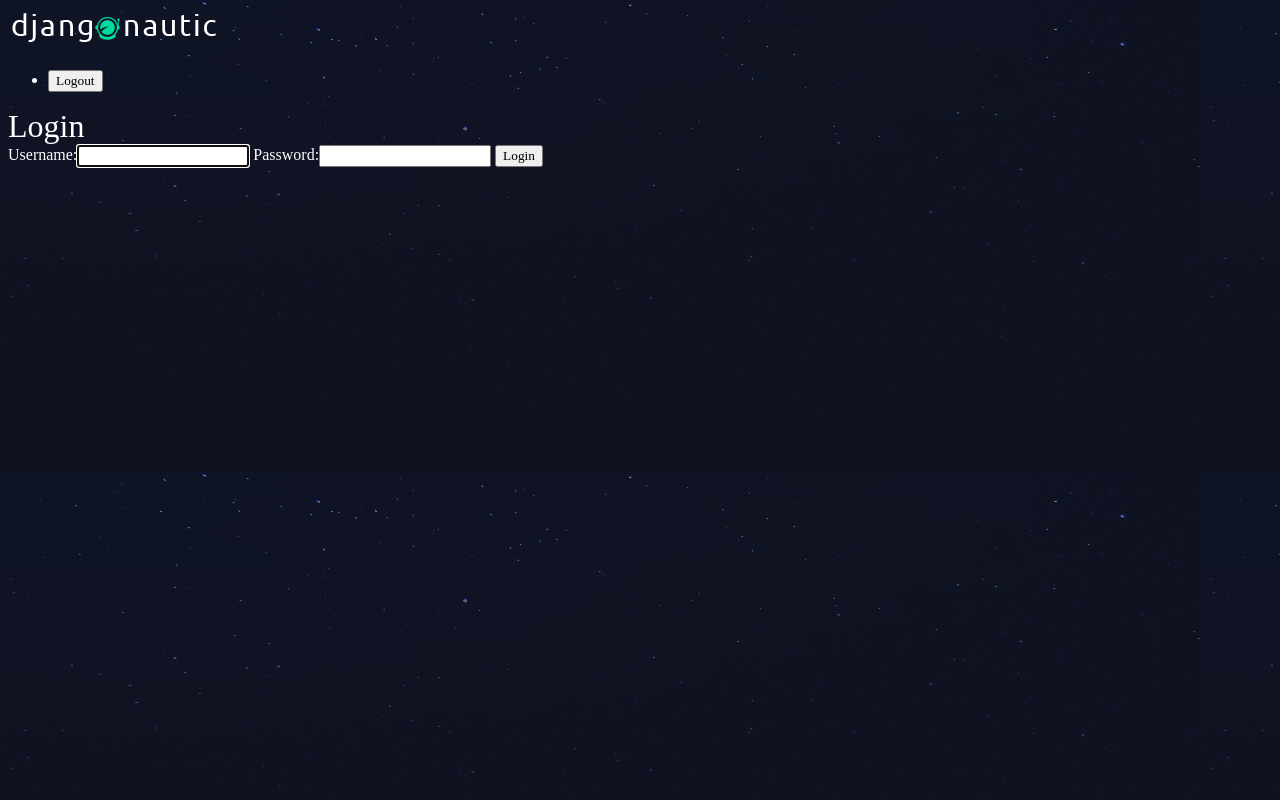
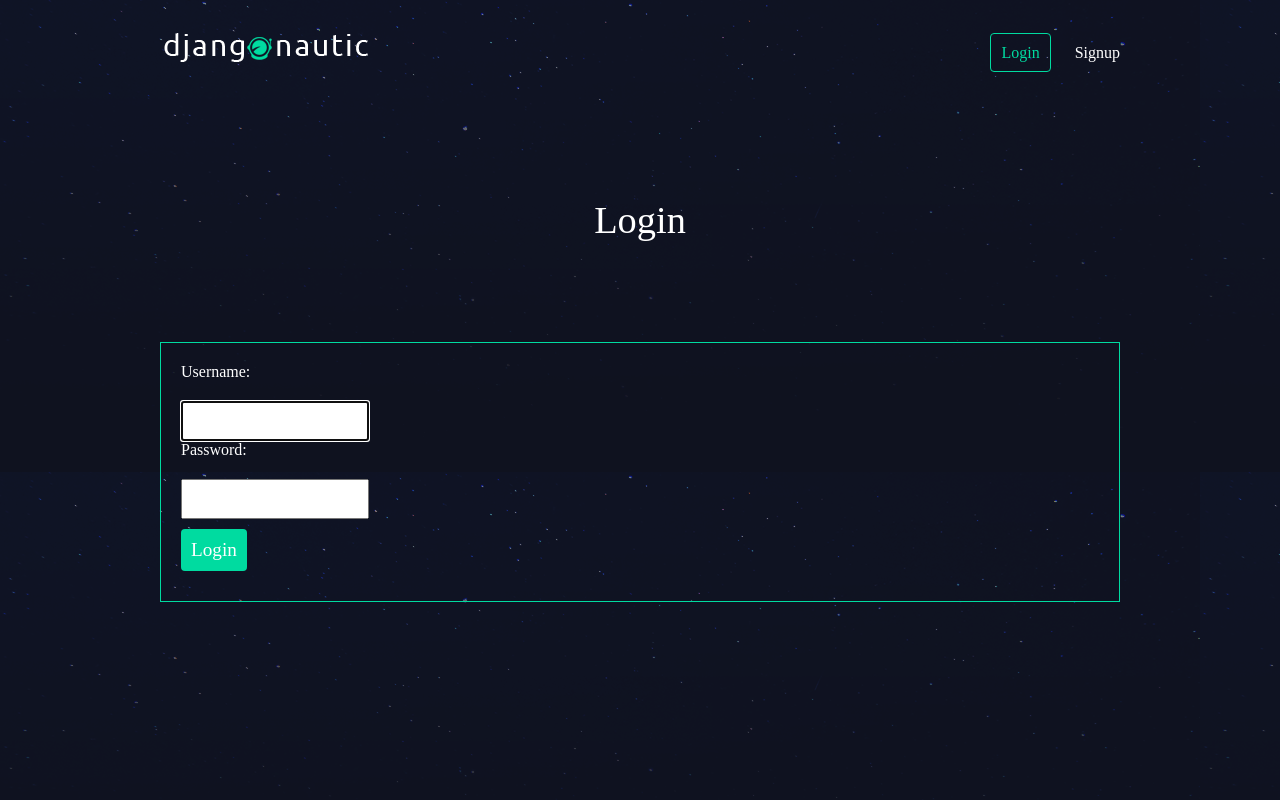
Before and after one commit to julesc00/djangonautic, a Django app: page /accounts/login/?next=/articles/create/ in a window 1280 px wide. Run offline with Django 3.2, Linux system fonts and the light colour scheme.

```diff
--- a/articles/models.py
+++ b/articles/models.py
@@ -1,4 +1,5 @@
 from django.db import models
+from django.contrib.auth.models import User
 
 
 class Article(models.Model):
@@ -8,7 +9,7 @@ class Article(models.Model):
     body = models.TextField()
     date = models.DateTimeField(auto_now_add=True)
     thumb = models.ImageField(default="default.png", blank=True)
-    # add author later
+    author = models.ForeignKey(User, default=None, on_delete=models.CASCADE)
 
     def __str__(self):
         return self.title
--- a/articles/templates/articles/article_detail.html
+++ b/articles/templates/articles/article_detail.html
@@ -2,7 +2,7 @@
 
 {% block content %}
 
-    <div class="article_detail">
+    <div class="article-detail">
         <div class="article">
             <img src="{{ article.thumb.url }}" alt="">
             <h2>{{ article.title }}</h2>
--- a/articles/templates/articles/article_list.html
+++ b/articles/templates/articles/article_list.html
@@ -1,13 +1,15 @@
 {% extends 'base_layout.html' %}
 
 {% block content %}
-    <h1>Article List</h1>
+    <h1>Articles List</h1>
     <div class="articles">
+
         {% for article in articles %}
             <div class="article">
                 <h2><a href="{% url 'article_detail' slug=article.slug %}">{{ article.title }}</a></h2>
                 <p>{{ article.snippet }}</p>
                 <h5>{{ article.date }}</h5>
+                <p class="author">added by {{ article.author.username }}</p>
             </div>
         {% endfor %}
     </div>
--- a/assets/styles.css
+++ b/assets/styles.css
@@ -1,20 +1,151 @@
-body {
+body{
     background-color: #0f121f;
-    background-image: url(stars.png);
+    background-image: url(/static/stars.png);
     background-repeat-y: no-repeat;
     color: #fff;
 }
 
-body * {
+body *{
     font-family: Ubuntu;
 }
 
-h1, h2, h3, h4, h5 {
+h1, h2, h3, h4, h5{
     font-weight: normal;
     margin: 0;
 }
 
-a, a:hover, a:visited {
+a, a:hover, a:visited{
     color: #fff;
     text-decoration: none;
 }
+
+.wrapper{
+    max-width: 960px;
+    margin: 0 auto;
+}
+
+div.wrapper > h1{
+    text-align: center;
+    margin: 100px auto;
+    font-size: 2.4em
+}
+
+header{
+    display: grid;
+    grid-template-columns: 1fr 1fr;
+    padding: 20px 0;
+}
+
+nav{
+    justify-self: end;
+}
+
+nav li{
+    display: inline-block;
+    list-style-type: none;
+    margin-left: 20px;
+}
+
+nav button{
+    background: none;
+    color: #fff;
+    cursor: pointer;
+    border: 0;
+    font-size: 16px;
+}
+
+.articles{
+    display: grid;
+    grid-template-columns: 1fr 1fr 1fr;
+    grid-gap: 30px;
+}
+
+.article{
+    padding: 10px;
+    border: 1px solid #00dba0;
+    position: relative;
+    padding-bottom: 40px;
+}
+
+.article h2{
+    font-size: 1.2em;
+}
+
+.article .author{
+    padding: 10px;
+    background: #00dba0;
+    position: absolute;
+    right: 0;
+    bottom: 0;
+    margin: 0;
+    color: #0f121f;
+}
+
+.article-detail .article{
+    padding: 0;
+}
+
+.article-detail  .article img{
+    max-width: 100%;
+}
+
+.article-detail  .article h2{
+    text-align: center;
+    margin: 20px auto;
+    font-size: 2em
+}
+
+.article-detail .article h3{
+    text-align: center;
+}
+
+.article-detail  .article p{
+    margin: 10px 20px
+}
+
+.site-form {
+    margin-top: 60px;
+    border: 1px solid #00dba0;
+    padding: 20px;
+}
+
+.site-form input, .site-form textarea {
+    display: block;
+    margin: 20px 0 0 0;
+    padding: 10px;
+}
+
+a.highlight {
+    border: 1px solid #00dba0;
+    padding: 10px;
+    border-radius: 4px;
+    color: #00dba0;
+}
+
+.helptext, .helptext ul {
+    margin: 0 auto 20px;
+    color: #bbb;
+    font-size: 0.9em;
+    display: block;
+}
+
+.errorlist {
+    padding: 0;
+}
+
+.site-form input[type="submit"] {
+    background: #00dba0;
+    border: 0;
+    color: #fff;
+    font-size: 1.2em;
+    border-radius: 4px;
+    margin: 10px 0;
+}
+
+.errorlist li {
+    padding: 10px;
+    list-style-type: none;
+    border: 1px solid #ff5722;
+    color: #ff5722;
+    margin: 10px 0;
+}
--- a/djangonautic/urls.py
+++ b/djangonautic/urls.py
@@ -20,11 +20,12 @@ from django.conf.urls.static import static
 from django.conf import settings
 
 from . import views
+from articles import views as article_views
 
 urlpatterns = [
     path('admin/', admin.site.urls),
     path('about/', views.about, name="about"),
-    path('', views.homepage, name="homepage"),
+    path('', article_views.article_list, name="home"),
     path('articles/', include("articles.urls")),
     path('accounts/', include("accounts.urls")),
 ]
--- a/templates/base_layout.html
+++ b/templates/base_layout.html
@@ -9,20 +9,30 @@
 </head>
 <body>
     <header class="wrapper">
-        <h1><a href="{% url 'article_list' %}"><img src="{% static 'logo.png' %}" alt="djangonautic"></a></h1>
+        <h1><a href="{% url 'home' %}"><img src="{% static 'logo.png' %}" alt="djangonautic"></a></h1>
         <nav>
             <ul>
+                {% if user.is_authenticated %}
                 <li>
                     <form class="logout-link" method="post" action="{% url 'accounts:logout' %}">
                         {% csrf_token %}
                         <button type="submit">Logout</button>
                     </form>
                 </li>
+                    <li><a href="{% url 'article_create' %}" class="highlight">New Article</a></li>
+
+                {% else %}
+                    <li><a class="highlight" href="{% url 'accounts:login' %}">Login</a></li>
+                    <li><a href="{% url 'accounts:signup' %}">Signup</a></li>
+                {% endif %}
             </ul>
         </nav>
+
+    </header>
+    <div class="wrapper">
         {% block content %}
 
         {% endblock %}
-    </header>
+    </div>
 </body>
 </html>
```
Also changed, not shown: articles/forms.py (added, +9 -0 lines), articles/templates/articles/article_create.html (+12 -0 lines), articles/views.py (+15 -2 lines), assets/slugify.js (added, +17 -0 lines), articles/migrations/0003_article_author.py (added).
